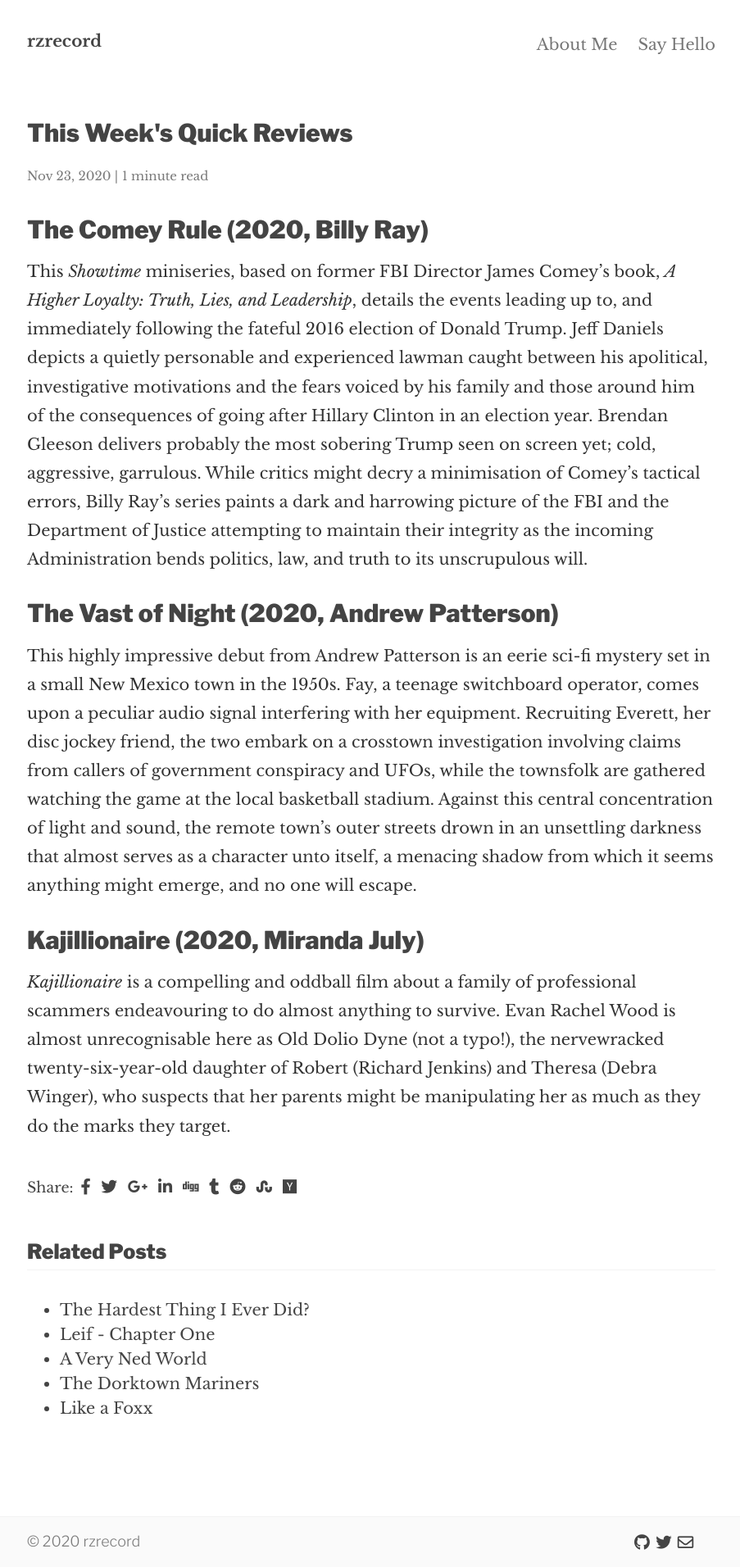
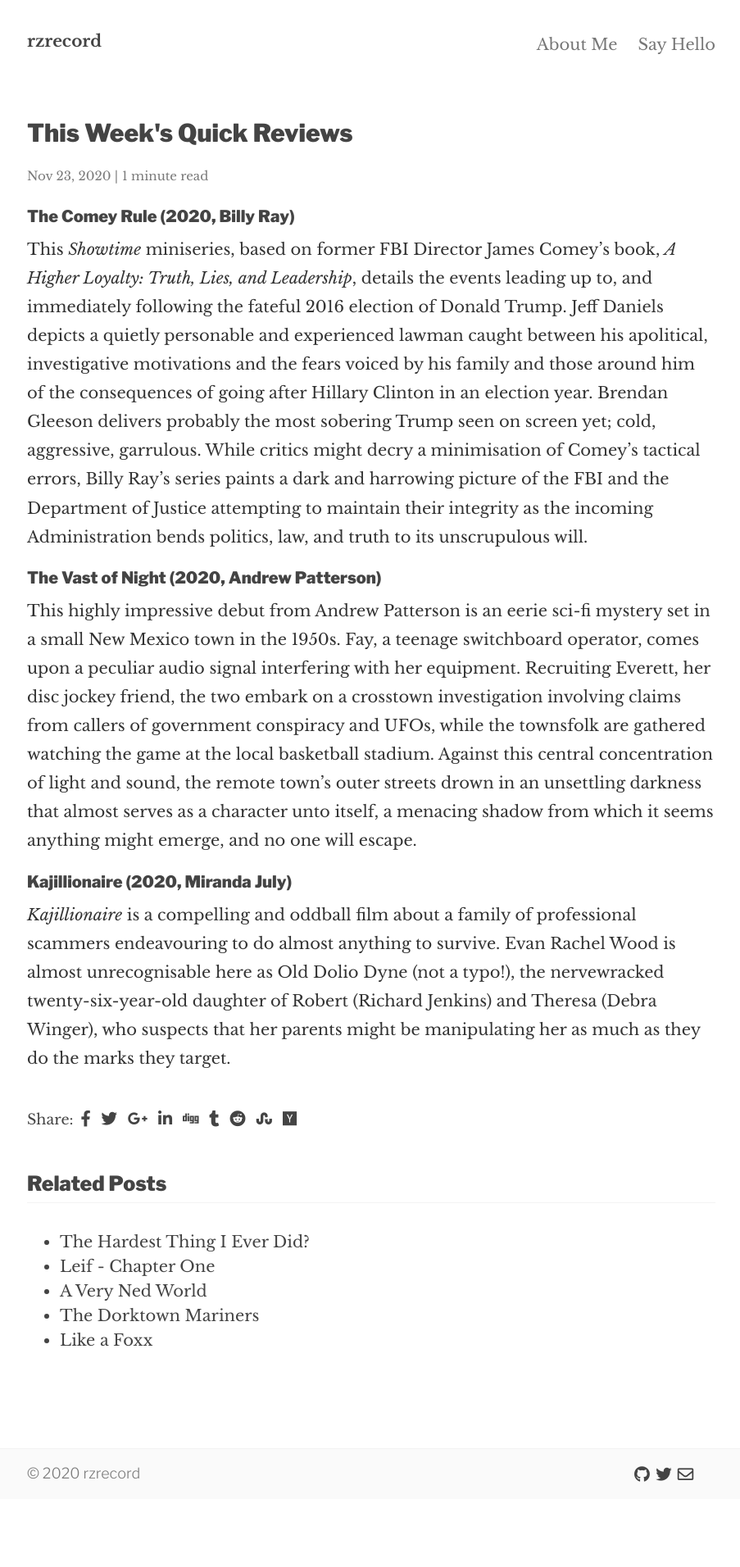
Before and after one commit to gitsit/rzrecord, a Jekyll site: the page built from _posts/2020-11-23-this-weeks-quick-reviews.md, in a window 1280 px wide. Shown: the whole page at 82% size, without its empty margins (187-1090 px from the left). Built offline with Jekyll 4.4.1, drawn with Linux system fonts in a browser that asks for light colours; nearby versions of some CDN libraries; after the commit the page ends 1829 px from its top, so only the background shows below that.

```diff
--- a/_posts/2020-11-23-this-weeks-quick-reviews.md
+++ b/_posts/2020-11-23-this-weeks-quick-reviews.md
@@ -6,14 +6,14 @@ summary: Reviews of The Comey Rule, The Vast of Night, and Kajillionaire.
 categories: film media
 ---
 
-## The Comey Rule (2020, Billy Ray)
+#### The Comey Rule (2020, Billy Ray)
 
 This _Showtime_ miniseries, based on former FBI Director James Comey's book, _A Higher Loyalty: Truth, Lies, and Leadership_, details the events leading up to, and immediately following the fateful 2016 election of Donald Trump. Jeff Daniels depicts a quietly personable and experienced lawman caught between his apolitical, investigative motivations and the fears voiced by his family and those around him of the consequences of going after Hillary Clinton in an election year. Brendan Gleeson delivers probably the most sobering Trump seen on screen yet; cold, aggressive, garrulous. While critics might decry a minimisation of Comey's tactical errors, Billy Ray's series paints a dark and harrowing picture of the FBI and the Department of Justice attempting to maintain their integrity as the incoming Administration bends politics, law, and truth to its unscrupulous will.
 
-## The Vast of Night (2020, Andrew Patterson)
+#### The Vast of Night (2020, Andrew Patterson)
 
 This highly impressive debut from Andrew Patterson is an eerie sci-fi mystery set in a small New Mexico town in the 1950s. Fay, a teenage switchboard operator, comes upon a peculiar audio signal interfering with her equipment. Recruiting Everett, her disc jockey friend, the two embark on a crosstown investigation involving claims from callers of government conspiracy and UFOs, while the townsfolk are gathered watching the game at the local basketball stadium. Against this central concentration of light and sound, the remote town's outer streets drown in an unsettling darkness that almost serves as a character unto itself, a menacing shadow from which it seems anything might emerge, and no one will escape.
 
-## Kajillionaire (2020, Miranda July)
+#### Kajillionaire (2020, Miranda July)
 
 _Kajillionaire_ is a compelling and oddball film about a family of professional scammers endeavouring to do almost anything to survive. Evan Rachel Wood is almost unrecognisable here as Old Dolio Dyne (not a typo!), the nervewracked twenty-six-year-old daughter of Robert (Richard Jenkins) and Theresa (Debra Winger), who suspects that her parents might be manipulating her as much as they do the marks they target.
```
